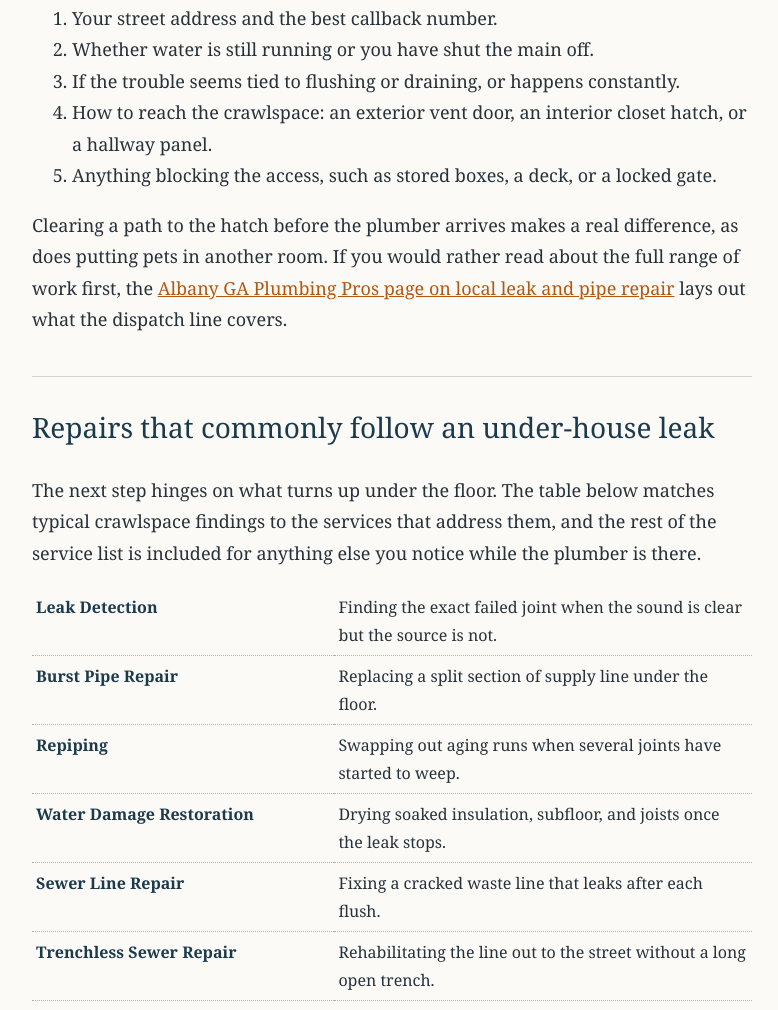
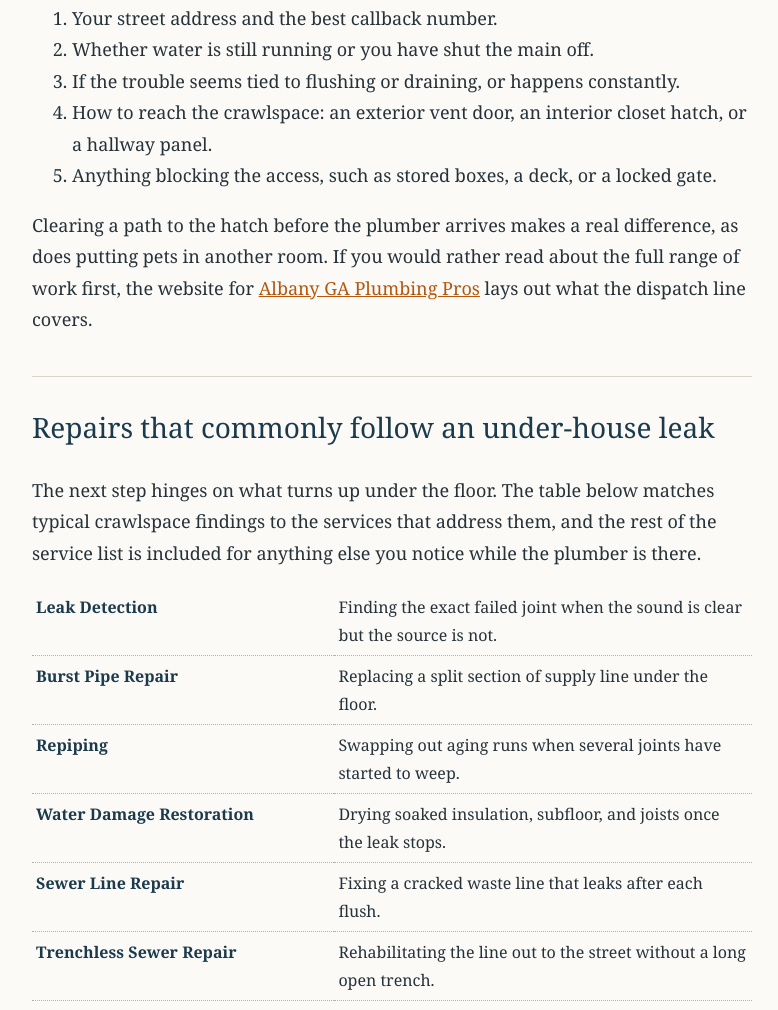
Before and after one commit to albanygaplumbingpros/albanygaplumbingpros.github.io, a plain HTML site: page index.html in a window 1280 px wide. Shown: the part 3710-4720 px from the top of the page, without its empty margins (346-1124 px from the left). Drawn offline with Linux system fonts and the light colour scheme.

Commit message:
Update link text

```diff
--- a/index.html
+++ b/index.html
@@ -97,7 +97,7 @@ dl.reach dt{font-variant:small-caps;color:#7A3D0C;margin-top:10px}dl.reach dd{ma
 <li>How to reach the crawlspace: an exterior vent door, an interior closet hatch, or a hallway panel.</li>
 <li>Anything blocking the access, such as stored boxes, a deck, or a locked gate.</li>
 </ol>
-<p>Clearing a path to the hatch before the plumber arrives makes a real difference, as does putting pets in another room. If you would rather read about the full range of work first, the <a class="inline" href="https://albanygaplumbingpros.com/">Albany GA Plumbing Pros page on local leak and pipe repair</a> lays out what the dispatch line covers.</p>
+<p>Clearing a path to the hatch before the plumber arrives makes a real difference, as does putting pets in another room. If you would rather read about the full range of work first, the website for <a class="inline" href="https://albanygaplumbingpros.com/">Albany GA Plumbing Pros</a> lays out what the dispatch line covers.</p>
 
 <h2 id="fixes">Repairs that commonly follow an under-house leak</h2>
 <p>The next step hinges on what turns up under the floor. The table below matches typical crawlspace findings to the services that address them, and the rest of the service list is included for anything else you notice while the plumber is there.</p>
```
